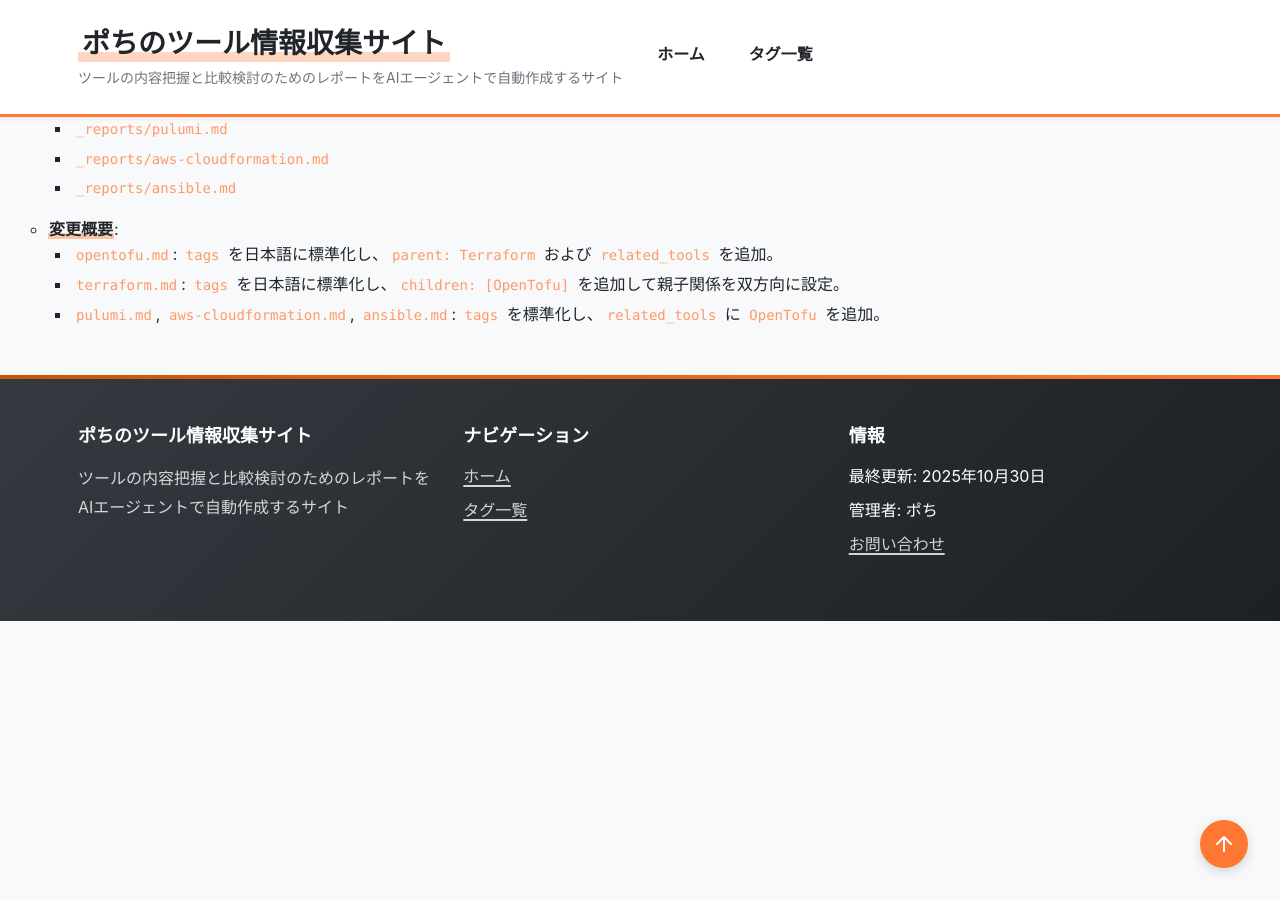
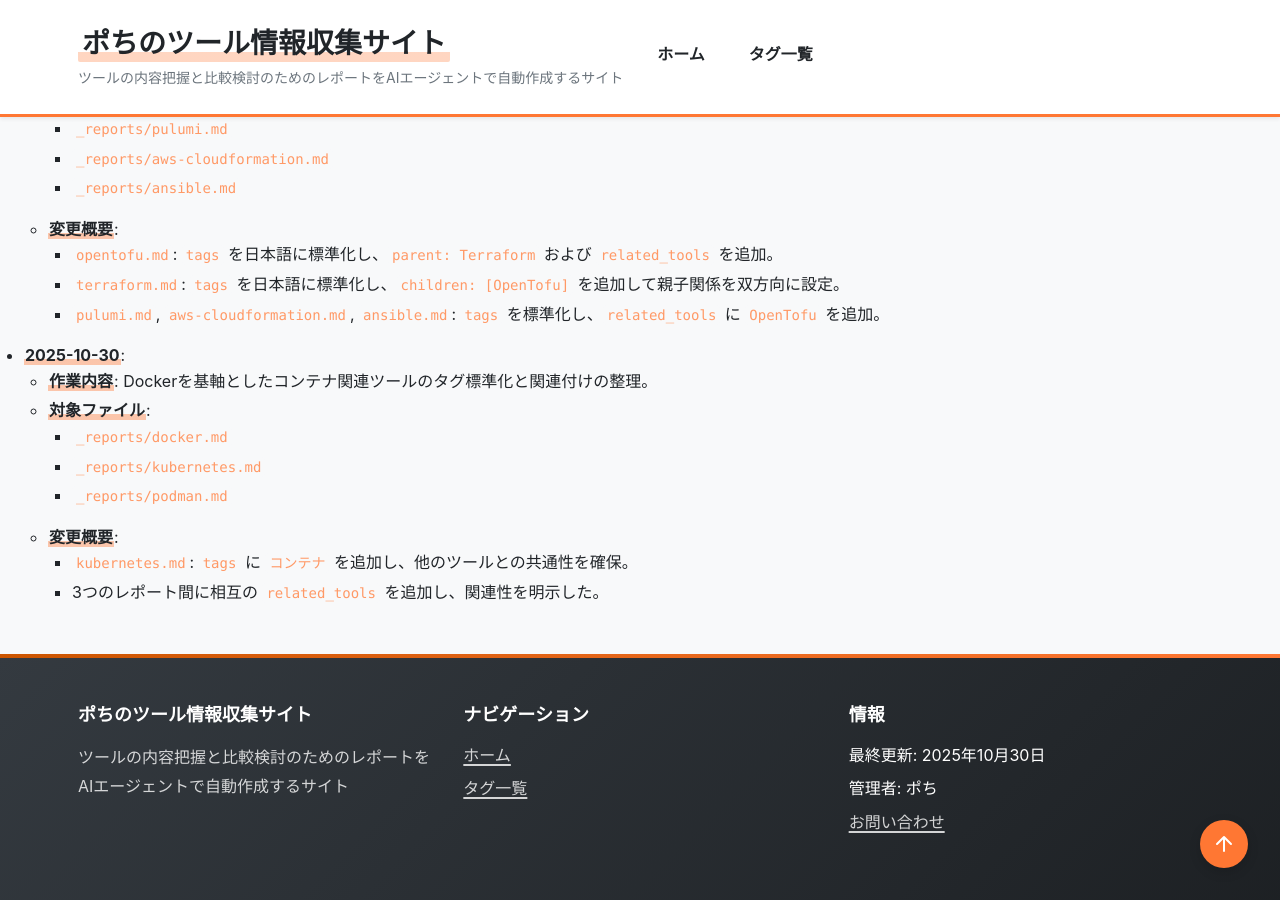
Before and after one commit to aegisfleet/tool-survey-report, a Jekyll site: the page built from task-organizing-category-tags.md, in a window 1280 px wide and 900 px high, scrolled down 11794 px. Built offline with Jekyll 4.4.1, drawn with Linux system fonts in a browser that asks for light colours; our own code applies the rules of GitHub Pages for plain Markdown files.

Commit message:
feat: Docker関連ツールのメタデータを整理
`task-organizing-category-tags.md`の指示に基づき、Docker、Kubernetes、Podmanのレポートファイルのカテゴリ、タグ、関連付けを整理しました。

- `kubernetes.md`に`コンテナ`タグを追加
- `docker.md`, `kubernetes.md`, `podman.md`間に`related_tools`の関連付けを追加
- `_includes/related-tools.html`のレンダリングロジックを修正し、関連ツールが正しく表示されるようにした
- `task-organizing-category-tags.md`に進捗を記録

```diff
--- a/_includes/related-tools.html
+++ b/_includes/related-tools.html
@@ -161,7 +161,7 @@ Processes relationship metadata from front matter and displays parent, child, an
       <svg width="16" height="16" viewBox="0 0 16 16" fill="currentColor" aria-hidden="true">
         <path d="M8 0a8 8 0 1 1 0 16A8 8 0 0 1 8 0zM4.5 7.5a.5.5 0 0 0 0 1h5.793l-2.147 2.146a.5.5 0 0 0 .708.708l3-3a.5.5 0 0 0 0-.708l-3-3a.5.5 0 1 0-.708.708L10.293 7.5H4.5z"/>
       </svg>
-      関連レポート
+      関連ツール
     </h4>
     <ul class="tools-list">
       {% for sibling in sibling_tools %}
--- a/task-organizing-category-tags.md
+++ b/task-organizing-category-tags.md
@@ -433,3 +433,12 @@ grep -l "category.*AI.*コーディング" _reports/*.md
     - `opentofu.md`: `tags` を日本語に標準化し、`parent: Terraform` および `related_tools` を追加。
     - `terraform.md`: `tags` を日本語に標準化し、`children: [OpenTofu]` を追加して親子関係を双方向に設定。
     - `pulumi.md`, `aws-cloudformation.md`, `ansible.md`: `tags` を標準化し、`related_tools` に `OpenTofu` を追加。
+- **2025-10-30**:
+  - **作業内容**: Dockerを基軸としたコンテナ関連ツールのタグ標準化と関連付けの整理。
+  - **対象ファイル**:
+    - `_reports/docker.md`
+    - `_reports/kubernetes.md`
+    - `_reports/podman.md`
+  - **変更概要**:
+    - `kubernetes.md`: `tags` に `コンテナ` を追加し、他のツールとの共通性を確保。
+    - 3つのレポート間に相互の `related_tools` を追加し、関連性を明示した。
```
Also changed, not shown: _reports/docker.md (+4 -0 lines), _reports/kubernetes.md (+4 -0 lines), _reports/podman.md (+3 -0 lines).
